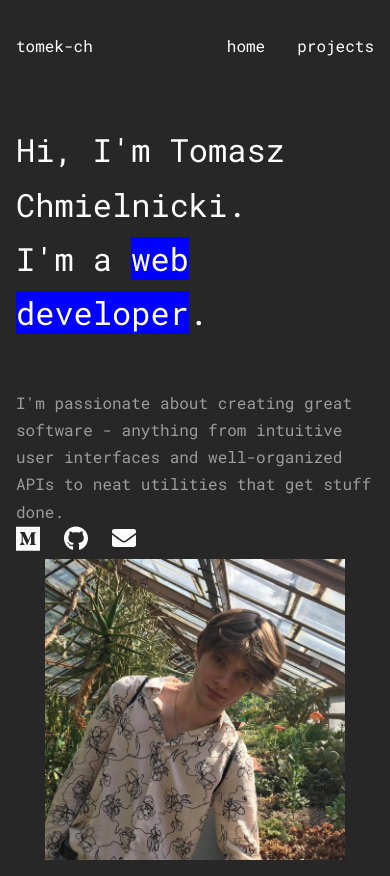
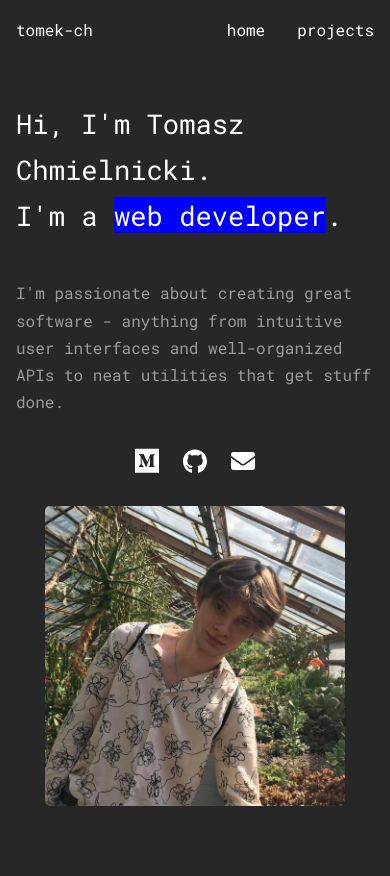
Before and after one commit to tomek-ch/portfolio2, a Next.js app: page / in a window 390 px wide. After the commit the page ends 844 px from the top, so only its background shows below. Built offline with nearby package versions, Linux system fonts and the light colour scheme.

Commit message:
Adjust whitespace on mobile

```diff
--- a/styles/Header.module.css
+++ b/styles/Header.module.css
@@ -3,7 +3,7 @@
   justify-content: space-between;
   align-items: center;
   color: var(--high-contrast);
-  padding: 1em 0;
+  padding-bottom: 1em;
 }
 
 .header nav {
--- a/styles/HelloSection.module.css
+++ b/styles/HelloSection.module.css
@@ -1,5 +1,5 @@
 .heading {
-  font-size: 2em;
+  font-size: 1.7em;
   font-weight: normal;
   color: var(--high-contrast);
   margin: 1.5em 0;
@@ -10,6 +10,7 @@
   max-width: 300px;
   margin: auto;
   display: block;
+  border-radius: 5px;
 }
 
 .links {
@@ -17,15 +18,22 @@
   align-items: center;
   gap: 1.5em;
   color: var(--high-contrast);
+  justify-content: center;
+  margin-bottom: 1.5em;
 }
 
 .highlight {
   background-color: var(--highlight);
 }
 
-@media (min-width: 800px) {
+.container p {
+  margin-bottom: 2em;
+}
+
+@media (min-width: 600px) {
   .container {
     display: flex;
+    gap: 2em;
     justify-content: space-between;
     align-items: center;
   }
@@ -36,7 +44,9 @@
 
   .container p {
     max-width: 350px;
-    font-size: 18px;
-    margin-bottom: 2em;
+  }
+
+  .heading {
+    font-size: 2em;
   }
 }
```
